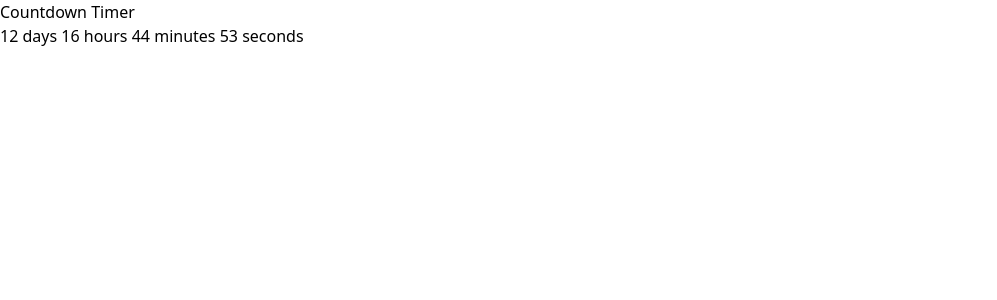
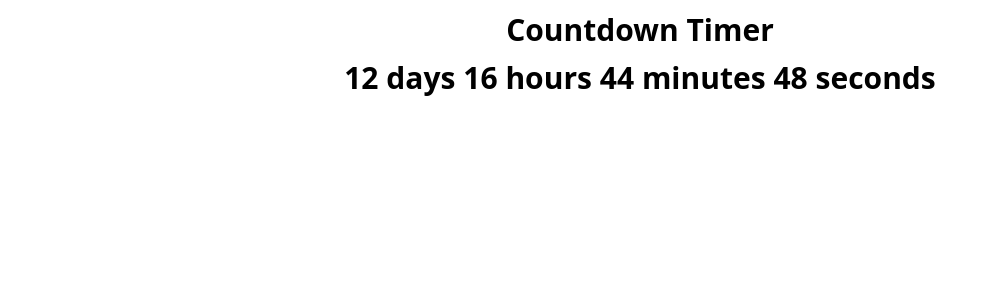
Before and after one commit to Gbangbolaoluwagbemiga/MONAD, a React (Vite) app: page / in a window 1280 px wide. Shown: the top 300 px of the page, without its empty margins (0-997 px from the left). Built offline with nearby package versions, Linux system fonts and the light colour scheme.

Commit message:
evil head init

```diff
--- a/index.html
+++ b/index.html
@@ -5,10 +5,11 @@
     <link
       rel="icon"
       type="image/svg+xml"
-      href="https://static.chainbroker.io/mediafiles/projects/monad/monad.jpeg"
+      href="https://cdn.prod.website-files.com/6241bcd9e666c1514401461d/665b14554cc4ee882ce7549a_evilord-bitcoin-nfts-buy-crypto-art-nft-trading-bitcoin-drops.jpg"
     />
     <meta name="viewport" content="width=device-width, initial-scale=1.0" />
-    <title>Monad</title>
+    <!-- <title>Monad</title> -->
+    <title>EvilOrd</title>
   </head>
   <body>
     <div id="root"></div>
--- a/src/App.jsx
+++ b/src/App.jsx
@@ -22,9 +22,15 @@ function App() {
     //     </>
     //   )}
     // </div>
+    <div className="  ">
+      <Intro />
 
-    <div>
-      <Timer />
+      {!showLoader && (
+        <>
+          {" "}
+          <Timer />
+        </>
+      )}
     </div>
   );
 }
--- /dev/null
+++ b/src/Evilord/EvilHead.jsx
@@ -0,0 +1,5 @@
+function EvilHead() {
+  return <div></div>;
+}
+
+export default EvilHead;
--- a/src/Evilord/Timer.jsx
+++ b/src/Evilord/Timer.jsx
@@ -45,9 +45,11 @@ const Timer = () => {
   });
 
   return (
-    <div>
-      <h1>Countdown Timer</h1>
-      {timerComponents.length ? timerComponents : <span>Time's up!</span>}
+    <div className="flex justify-center text-xl font-bold md:text-3xl">
+      <div>
+        <h1 className="my-3 text-center">Countdown Timer</h1>
+        {timerComponents.length ? timerComponents : <span>Time's up!</span>}
+      </div>
     </div>
   );
 };
--- a/src/component/Intro.jsx
+++ b/src/component/Intro.jsx
@@ -35,7 +35,7 @@ const Intro = () => {
 
   return (
     <div
-      className={`loader-container m-auto w-96 gap-6 px-8 text-4xl md:text-8xl ${
+      className={`loader-container m-auto gap-6 bg-orange-500 px-8 text-4xl md:text-8xl ${
         showLoader ? "" : "hidden"
       }`}
     >
```
